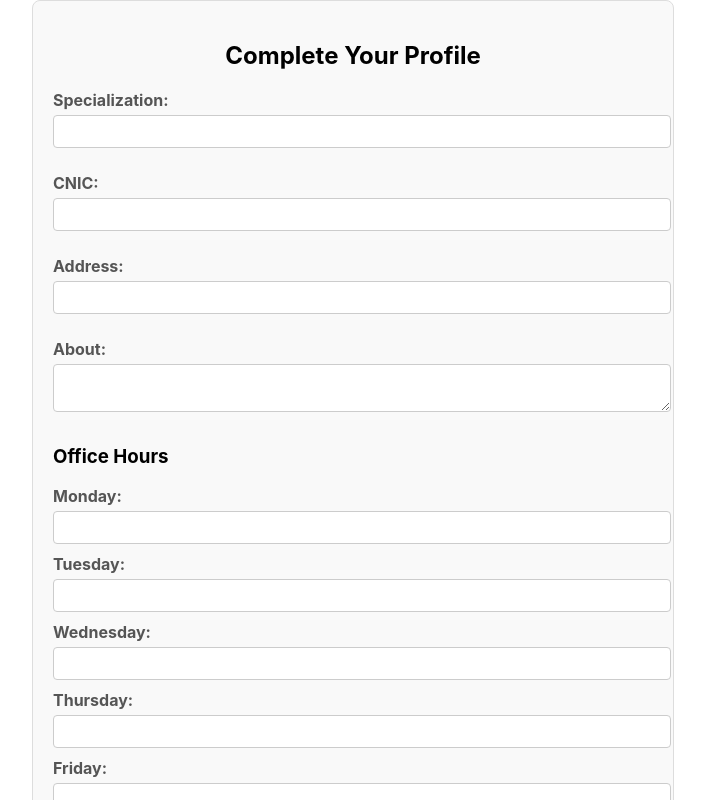
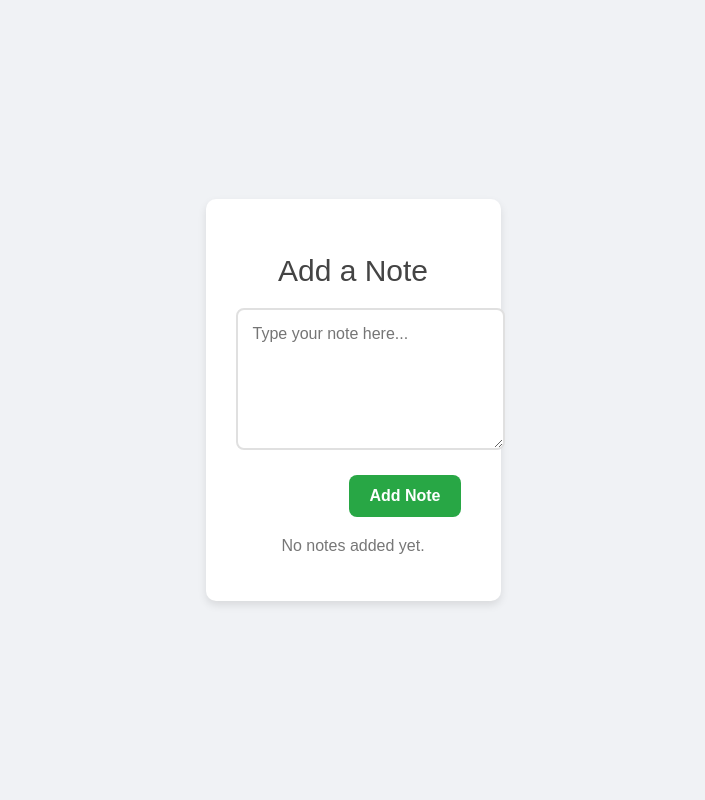
Before and after one commit to hassaan871/smarthealthpro-web, a React (Create React App) app: page / in a window 1280 px wide. Shown: the top 800 px of the page, without its empty margins (287-992 px from the left). Built offline with nearby package versions, Linux system fonts and the light colour scheme.

Commit message:
notes component

```diff
--- a/src/App.js
+++ b/src/App.js
@@ -5,6 +5,7 @@ import SignUp from "./components/authentication/signup/SignUp";
 import DoctorDashboard from "./components/doctor/DoctorDashboard/DoctorDashboard";
 import DoctorPanel from "./components/doctor/DoctorPanel/DoctorPanel";
 import UserProfileCompletion from "./components/authentication/signup/UserProfileCompletion";
+import AddNotes from "./components/notes/AddNotes";
 
 
 function App() {
@@ -12,11 +13,12 @@ function App() {
     <div>
       {/* <Login/> */}
       {/* <SignUp/> */}
-      <UserProfileCompletion/>
+      {/* <UserProfileCompletion/> */}
       {/* <DoctorDashboard/> */}
       {/* <DoctorChat/> */}
       {/* <DoctorPanel/> */}
       {/* <DoctorChatWithPatientDetails/> */}
+      <AddNotes/>
     </div>
   );
 }
--- a/src/components/authentication/signup/UserProfileCompletion.css
+++ b/src/components/authentication/signup/UserProfileCompletion.css
@@ -1,68 +1,117 @@
-.user-profile-completion {
-    max-width: 600px;
-    margin: 0 auto;
-    padding: 20px;
-    border: 1px solid #ddd;
-    border-radius: 8px;
-    background-color: #f9f9f9;
+/* Base styles for the body and form container */
+body {
+    margin: 0;
+    padding: 0;
+    font-family: 'Arial', sans-serif;
+    box-sizing: border-box;
+    display: flex;
+    justify-content: center;
+    align-items: center;
+    height: 100vh; /* Full viewport height */
+    background-color: #f0f2f5; /* Light background color */
+    overflow: hidden; /* Prevent scrolling */
   }
 
+  /* Form container styling */
+  .user-profile-completion {
+    width: 100%;
+    max-width: 900px; /* Set a max-width for readability */
+    padding: 20px;
+    border-radius: 8px;
+    background-color: #ffffff;
+    box-shadow: 0 4px 10px rgba(0, 0, 0, 0.1);
+    overflow-y: auto; /* Allow scrolling within the form if necessary */
+    height: 90vh; /* Limit the height to fit within the viewport */
+  }
+
+  /* Header styling */
   .user-profile-completion h2 {
     text-align: center;
     margin-bottom: 20px;
+    color: #333;
   }
 
+  /* Form group styling */
   .form-group {
     margin-bottom: 15px;
   }
 
+  /* Label styling */
   .form-group label {
     display: block;
     font-weight: bold;
     margin-bottom: 5px;
+    color: #333;
   }
 
+  /* Input and textarea styling */
   .form-group input,
   .form-group textarea {
     width: 100%;
-    padding: 8px;
-    margin-bottom: 10px;
+    padding: 10px;
     border: 1px solid #ccc;
     border-radius: 4px;
+    margin-bottom: 10px;
+    font-size: 16px;
   }
 
+  /* Textarea specific styling */
   .form-group textarea {
     resize: vertical;
+    min-height: 60px;
   }
 
+  /* Education item styling */
   .education-item {
     margin-bottom: 10px;
-    padding: 10px;
+    padding: 15px;
     border: 1px solid #ddd;
     border-radius: 4px;
-    background-color: #fff;
+    background-color: #f7f7f7;
   }
 
+  /* Button styling */
   button {
-    display: inline-block;
     padding: 10px 15px;
     background-color: #007bff;
     color: white;
     border: none;
     border-radius: 4px;
     cursor: pointer;
+    font-size: 16px;
+    transition: background-color 0.3s ease;
     margin-top: 10px;
+    margin-right: 10px;
   }
 
-  button[type='button'] {
-    background-color: #dc3545;
-    margin-left: 10px;
-  }
-
+  /* Hover effect for buttons */
   button:hover {
     background-color: #0056b3;
   }
 
+  /* Remove button styling */
+  button[type='button'] {
+    background-color: #dc3545;
+  }
+
+  /* Remove button hover effect */
   button[type='button']:hover {
     background-color: #c82333;
   }
+
+  /* Responsive design adjustments */
+  @media (max-width: 768px) {
+    .user-profile-completion {
+      padding: 15px;
+    }
+
+    .form-group input,
+    .form-group textarea {
+      font-size: 14px;
+    }
+
+    button {
+      font-size: 14px;
+      padding: 8px 12px;
+    }
+  }
--- a/src/components/authentication/signup/UserProfileCompletion.js
+++ b/src/components/authentication/signup/UserProfileCompletion.js
@@ -1,10 +1,10 @@
-import "./UserProfileCompletion.css";import React, { useState } from 'react';
+import React, { useState } from 'react';
+import "./UserProfileCompletion.css";
 
-// Define the UserProfileCompletion component
 const UserProfileCompletion = () => {
   // State variables for form inputs
   const [user, setUser] = useState({
-    userId: '66c0b2aa90040b7bc334b842',  // Sample user ID
+    userId: '66c0b2aa90040b7bc334b842',
     specialization: '',
     cnic: '',
     address: '',
@@ -23,19 +23,17 @@ const UserProfileCompletion = () => {
     profileImage: null // For storing the uploaded profile image
   });
 
-  // Handler for input change
+  // Handler functions
   const handleInputChange = (e) => {
     const { name, value } = e.target;
     setUser({ ...user, [name]: value });
   };
 
-  // Handler for office hours input change
   const handleOfficeHoursChange = (e) => {
     const { name, value } = e.target;
     setUser({ ...user, officeHours: { ...user.officeHours, [name]: value } });
   };
 
-  // Handler for education input change
   const handleEducationChange = (index, e) => {
     const { name, value } = e.target;
     const updatedEducation = [...user.education];
@@ -43,7 +41,6 @@ const UserProfileCompletion = () => {
     setUser({ ...user, education: updatedEducation });
   };
 
-  // Handler for adding more education fields
   const addEducationField = () => {
     setUser({
       ...user,
@@ -51,28 +48,22 @@ const UserProfileCompletion = () => {
     });
   };
 
-  // Handler for removing an education field
   const removeEducationField = (index) => {
     const updatedEducation = [...user.education];
     updatedEducation.splice(index, 1);
     setUser({ ...user, education: updatedEducation });
   };
 
-  // Handler for PDF file upload
   const handleFileChange = (e) => {
     setUser({ ...user, degreeFiles: e.target.files });
   };
 
-  // Handler for image file upload
   const handleImageChange = (e) => {
     setUser({ ...user, profileImage: e.target.files[0] });
   };
 
-  // Handler for form submission
   const handleSubmit = (e) => {
     e.preventDefault();
-
-    // Convert the form data into a FormData object for sending to the server
     const formData = new FormData();
     formData.append('userId', user.userId);
     formData.append('specialization', user.specialization);
@@ -95,7 +86,6 @@ const UserProfileCompletion = () => {
       formData.append('profileImage', user.profileImage);
     }
 
-    // TODO: Send formData to the server using fetch or axios
     console.log('Form submitted', formData);
   };
 
@@ -113,7 +103,6 @@ const UserProfileCompletion = () => {
             required
           />
         </div>
-
         <div className="form-group">
           <label>CNIC:</label>
           <input
@@ -124,7 +113,6 @@ const UserProfileCompletion = () => {
             required
           />
         </div>
-
         <div className="form-group">
           <label>Address:</label>
           <input
@@ -135,7 +123,6 @@ const UserProfileCompletion = () => {
             required
           />
         </div>
-
         <div className="form-group">
           <label>About:</label>
           <textarea
@@ -145,7 +132,6 @@ const UserProfileCompletion = () => {
             required
           />
         </div>
-
         <div className="form-group">
           <h3>Office Hours</h3>
           {Object.keys(user.officeHours).map((day) => (
@@ -161,7 +147,6 @@ const UserProfileCompletion = () => {
             </div>
           ))}
         </div>
-
         <div className="form-group">
           <h3>Education</h3>
           {user.education.map((edu, index) => (
@@ -204,7 +189,6 @@ const UserProfileCompletion = () => {
             Add More
           </button>
         </div>
-
         <div className="form-group">
           <label>Upload Degrees (PDF only):</label>
           <input
@@ -215,7 +199,6 @@ const UserProfileCompletion = () => {
             required
           />
         </div>
-
         <div className="form-group">
           <label>Upload Profile Image (JPG, PNG):</label>
           <input
@@ -225,7 +208,6 @@ const UserProfileCompletion = () => {
             required
           />
         </div>
-
         <button type="submit">Submit</button>
       </form>
     </div>
--- /dev/null
+++ b/src/components/notes/AddNotes.css
@@ -0,0 +1,119 @@
+/* AddNotes.css */
+
+/* Container styling */
+.add-notes-container {
+    max-width: 800px;
+    margin: 40px auto;
+    padding: 30px;
+    background: #ffffff;
+    border-radius: 10px;
+    box-shadow: 0 4px 8px rgba(0, 0, 0, 0.1);
+    font-family: 'Arial', sans-serif;
+  }
+
+  /* Header styling */
+  .add-notes-container h2 {
+    text-align: center;
+    margin-bottom: 20px;
+    color: #444;
+    font-size: 30px;
+    font-weight: 500;
+  }
+
+  /* Note input container styling */
+  .note-input-container {
+    display: flex;
+    flex-direction: column;
+    gap: 15px;
+  }
+
+  /* Input field styling */
+  .note-input {
+    width: 100%;
+    padding: 15px;
+    border: 2px solid #e0e0e0;
+    border-radius: 8px;
+    font-size: 16px;
+    font-family: 'Arial', sans-serif;
+    transition: border-color 0.3s ease;
+    resize: vertical;
+  }
+
+  .note-input:focus {
+    border-color: #007bff;
+    outline: none;
+  }
+
+  /* Add note button styling */
+  .add-note-button {
+    align-self: flex-end;
+    padding: 12px 20px;
+    background-color: #28a745;
+    color: white;
+    border: none;
+    border-radius: 8px;
+    cursor: pointer;
+    font-size: 16px;
+    font-weight: bold;
+    transition: background-color 0.3s ease;
+  }
+
+  .add-note-button:hover {
+    background-color: #218838;
+  }
+
+  /* Notes list container styling */
+  .notes-list-container {
+    margin-top: 20px;
+  }
+
+  /* Notes list styling */
+  .notes-list {
+    list-style-type: none;
+    padding: 0;
+    margin: 0;
+  }
+
+  /* Individual note item styling */
+  .note-item {
+    display: flex;
+    justify-content: space-between;
+    align-items: center;
+    padding: 15px;
+    margin-bottom: 12px;
+    border: 1px solid #e0e0e0;
+    border-radius: 8px;
+    background-color: #f8f9fa;
+    box-shadow: 0 2px 4px rgba(0, 0, 0, 0.1);
+  }
+
+  /* Note text styling */
+  .note-text {
+    flex: 1;
+    font-size: 16px;
+    color: #333;
+  }
+
+  /* Delete note button styling */
+  .delete-note-button {
+    padding: 8px 12px;
+    background-color: #dc3545;
+    color: white;
+    border: none;
+    border-radius: 50%;
+    cursor: pointer;
+    font-size: 18px;
+    line-height: 1;
+    transition: background-color 0.3s ease;
+  }
+
+  .delete-note-button:hover {
+    background-color: #c82333;
+  }
+
+  /* No notes message styling */
+  .no-notes {
+    text-align: center;
+    font-size: 16px;
+    color: #777;
+  }
--- /dev/null
+++ b/src/components/notes/AddNotes.js
@@ -0,0 +1,58 @@
+// AddNotes.js
+import React, { useState } from 'react';
+import './AddNotes.css';
+
+const AddNotes = () => {
+  const [notes, setNotes] = useState([]);
+  const [noteText, setNoteText] = useState('');
+
+  const handleInputChange = (e) => {
+    setNoteText(e.target.value);
+  };
+
+  const handleAddNote = () => {
+    if (noteText.trim()) {
+      setNotes([...notes, noteText.trim()]);
+      setNoteText('');
+    }
+  };
+
+  const handleDeleteNote = (index) => {
+    const updatedNotes = notes.filter((_, i) => i !== index);
+    setNotes(updatedNotes);
+  };
+
+  return (
+    <div className="add-notes-container">
+      <h2>Add a Note</h2>
+      <div className="note-input-container">
+        <textarea
+          placeholder="Type your note here..."
+          value={noteText}
+          onChange={handleInputChange}
+          rows="6"
+          className="note-input"
+        />
+        <button onClick={handleAddNote} className="add-note-button">Add Note</button>
+      </div>
+      <div className="notes-list-container">
+        {notes.length > 0 ? (
+          <ul className="notes-list">
+            {notes.map((note, index) => (
+              <li key={index} className="note-item">
+                <p className="note-text">{note}</p>
+                <button onClick={() => handleDeleteNote(index)} className="delete-note-button">
+                  &times;
+                </button>
+              </li>
+            ))}
+          </ul>
+        ) : (
+          <p className="no-notes">No notes added yet.</p>
+        )}
+      </div>
+    </div>
+  );
+};
+
+export default AddNotes;
```
